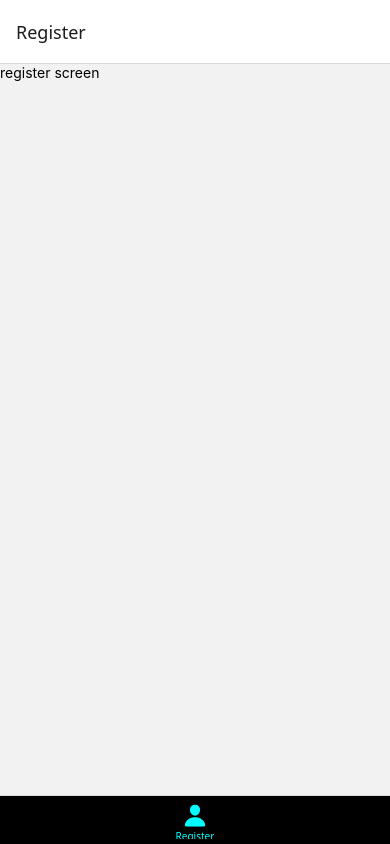
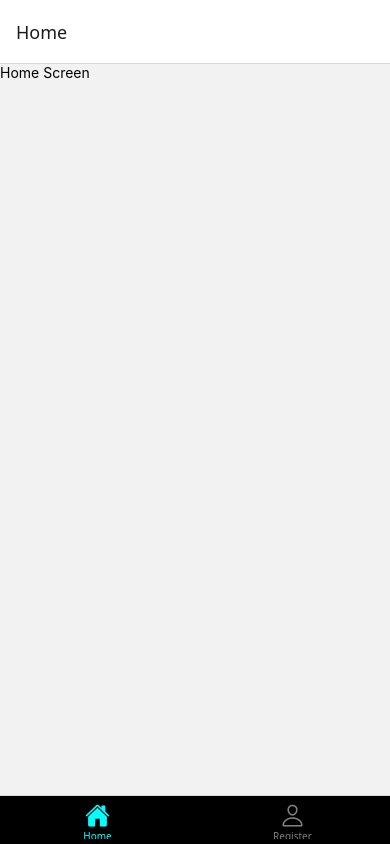
Before and after one commit to murad403/second-app, a React Native app: screen / in a window 390 px wide. Built offline with nearby package versions, Linux system fonts and the light colour scheme.

Commit message:
feat: add Home tab navigation and update dependencies

```diff
--- a/App.tsx
+++ b/App.tsx
@@ -2,11 +2,15 @@ import React from 'react'
 import { Platform, StatusBar, StyleSheet, View } from 'react-native'
 import { NavigationContainer } from '@react-navigation/native'
 import { createBottomTabNavigator } from '@react-navigation/bottom-tabs'
+import { createMaterialTopTabNavigator } from '@react-navigation/material-top-tabs';
+import { createNativeStackNavigator } from '@react-navigation/native-stack';
 import Home from './src/components/Home'
 import Register from './src/components/Register'
 import Icon from 'react-native-vector-icons/Ionicons'
 
 const Tab = createBottomTabNavigator();
+const Stack = createNativeStackNavigator();
+const TopTab = createMaterialTopTabNavigator();
 
 
 const App = () => {
@@ -43,6 +47,22 @@ const App = () => {
       <NavigationContainer>
         <Tab.Navigator>
           <Tab.Screen
+            name='Home'
+            component={Home}
+            options={{
+              tabBarIcon: ({ color, size, focused }) => (
+                <Icon
+                  name={focused ? 'home' : 'home-outline'}
+                  size={size}
+                  color={color}
+                />
+              ),
+              tabBarActiveTintColor: 'aqua',
+              tabBarInactiveTintColor: 'gray',
+              tabBarStyle: { backgroundColor: 'black' }
+            }}
+          />
+          <Tab.Screen
             name='Register'
             component={Register}
             options={{
@@ -58,6 +78,7 @@ const App = () => {
               tabBarStyle: { backgroundColor: 'black' }
             }}
           />
+
 
         </Tab.Navigator>
       </NavigationContainer>
--- a/package.json
+++ b/package.json
@@ -11,6 +11,7 @@
   },
   "dependencies": {
     "@expo/vector-icons": "^15.0.2",
+    "@react-native-masked-view/masked-view": "^0.3.2",
     "@react-native/new-app-screen": "0.84.1",
     "@react-navigation/bottom-tabs": "^7.15.9",
     "@react-navigation/material-top-tabs": "^7.4.23",
@@ -19,6 +20,7 @@
     "react": "19.2.3",
     "react-hook-form": "^7.72.1",
     "react-native": "0.84.1",
+    "react-native-gesture-handler": "^2.31.0",
     "react-native-pager-view": "^8.0.0",
     "react-native-safe-area-context": "^5.7.0",
     "react-native-screens": "^4.24.0",
```
Also changed, not shown: 1 other file (tests, documents, lock files or other folders).
